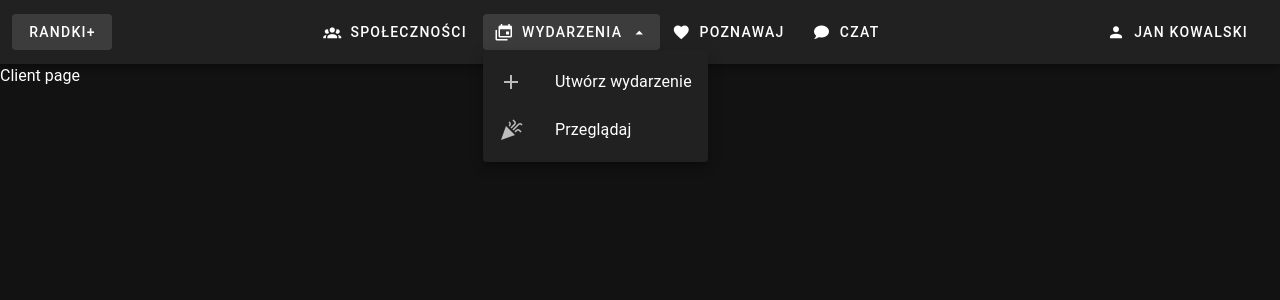
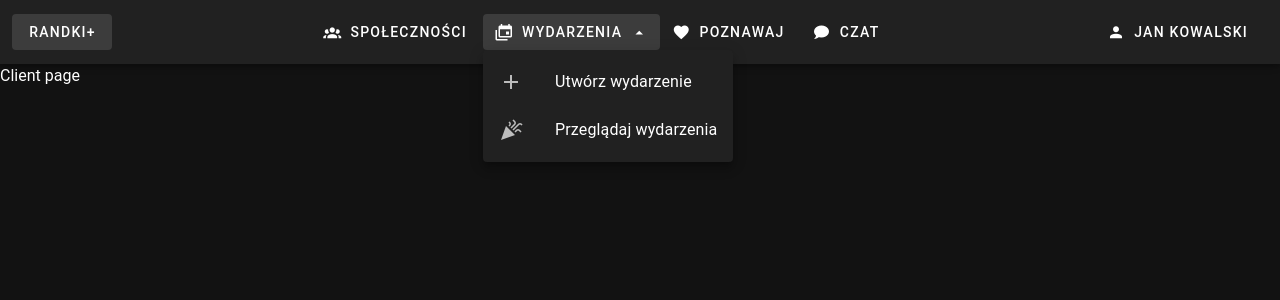
Before and after one commit to JakubTuta/Strona-randkowa, a Nuxt app: page /user in a window 1280 px wide. Both pictures are taken after a click on the button "WYDARZENIA". Shown: the top 300 px of the page. Built offline with nearby package versions, Linux system fonts and the light colour scheme.

Commit message:
Translated navigation

```diff
--- a/components/drawerUser.vue
+++ b/components/drawerUser.vue
@@ -16,32 +16,49 @@ const drawer = defineModel({ default: false })
     <div class="hidden-sm-and-up">
       <v-list-item
         append-icon="mdi-account"
-        :title="$t('navBar.myProfile')"
+        :title="$t('navBar.user.myProfile')"
       />
 
       <v-divider />
     </div>
 
-    <v-list-item link title="Społeczności" append-icon="mdi-account-group" />
-    <v-list-item link title="Wydarzenia" append-icon="mdi-calendar-multiple">
+    <v-list-item
+      link
+      :title="$t('navBar.user.communities')"
+      append-icon="mdi-account-group"
+    />
+    <v-list-item
+      link
+      :title="$t('navBar.user.events.events')"
+      append-icon="mdi-calendar-multiple"
+    >
       <v-menu activator="parent" location="start">
         <v-list class="justify-center">
           <v-list-item
             to="user/events/add"
             append-icon="mdi-plus"
-            title="Utwórz wydarzenie"
+            :title="$t('navBar.user.events.add')"
           />
 
           <v-list-item
             to="user/events"
             append-icon="mdi-party-popper"
-            title="Przeglądaj"
+            :title="$t('navBar.user.events.browse')"
           />
         </v-list>
       </v-menu>
     </v-list-item>
-    <v-list-item link title="Poznawaj" append-icon="mdi-heart" />
-    <v-list-item link title="Czat" append-icon="mdi-chat" />
+
+    <v-list-item
+      link
+      :title="$t('navBar.user.meet')"
+      append-icon="mdi-heart"
+    />
+    <v-list-item
+      link
+      :title="$t('navBar.user.chat')"
+      append-icon="mdi-chat"
+    />
 
     <div class="hidden-sm-and-up">
       <v-divider />
--- a/components/navBarUser.vue
+++ b/components/navBarUser.vue
@@ -29,7 +29,7 @@ function changeIcon() {
         color="default"
         prepend-icon="mdi-account-group"
       >
-        Społeczności
+        {{ $t('navBar.user.communities') }}
       </v-btn>
 
       <v-btn
@@ -38,19 +38,19 @@ function changeIcon() {
         prepend-icon="mdi-calendar-multiple"
         :append-icon="eventMenuIcon"
       >
-        Wydarzenia
+        {{ $t('navBar.user.events.events') }}
         <v-menu activator="parent" @update:model-value="changeIcon">
           <v-list class="justify-center">
             <v-list-item
               to="user/events/add"
               prepend-icon="mdi-plus"
-              title="Utwórz wydarzenie"
+              :title="$t('navBar.user.events.add')"
             />
 
             <v-list-item
               to="user/events"
               prepend-icon="mdi-party-popper"
-              title="Przeglądaj"
+              :title="$t('navBar.user.events.browse')"
             />
           </v-list>
         </v-menu>
@@ -61,7 +61,7 @@ function changeIcon() {
         color="default"
         prepend-icon="mdi-heart"
       >
-        Poznawaj
+        {{ $t('navBar.user.meet') }}
       </v-btn>
 
       <v-btn
@@ -69,7 +69,7 @@ function changeIcon() {
         color="default"
         prepend-icon="mdi-chat"
       >
-        Czat
+        {{ $t('navBar.user.chat') }}
       </v-btn>
     </div>
 
--- a/locales/en.json
+++ b/locales/en.json
@@ -2,6 +2,18 @@
   "navBar": {
     "login": "Login",
     "logout": "Log out",
-    "changeTheme": "Change theme"
+    "changeTheme": "Change theme",
+    "user": {
+      "myProfile": "My profile",
+      "communities": "Communities",
+      "events": {
+        "events": "Events",
+        "add": "Create an event",
+        "browse": "Browse events"
+      },
+      "meet": "Meet people",
+      "chat": "Chat"
+
+    }
   }
 }
--- a/locales/pl.json
+++ b/locales/pl.json
@@ -3,6 +3,16 @@
     "login": "Logowanie",
     "logout": "Wyloguj",
     "changeTheme": "Zmień motyw",
-    "myProfile": "Mój profil"
+    "user": {
+      "myProfile": "Mój profil",
+      "communities": "Społeczności",
+      "events": {
+        "events": "Wydarzenia",
+        "add": "Utwórz wydarzenie",
+        "browse": "Przeglądaj wydarzenia"
+      },
+      "meet": "Poznawaj",
+      "chat": "Czat"
+    }
   }
 }
```
